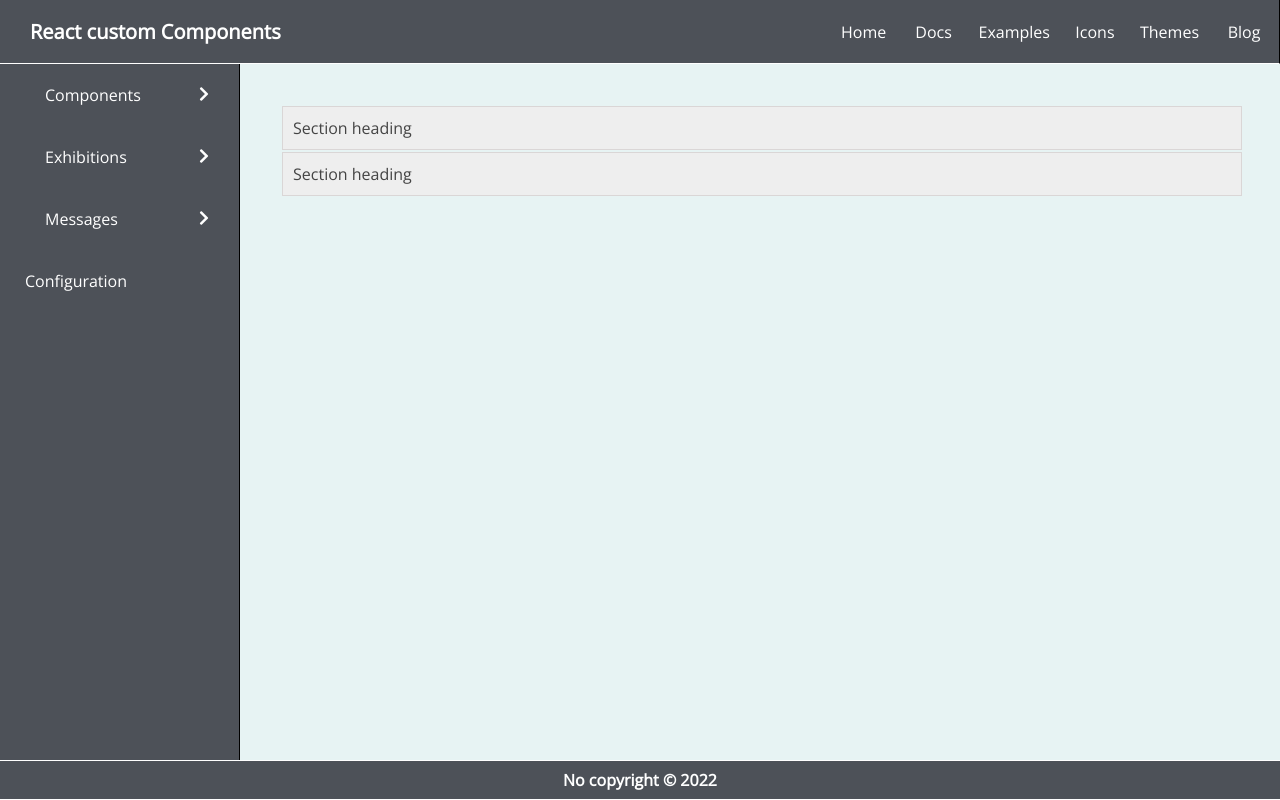
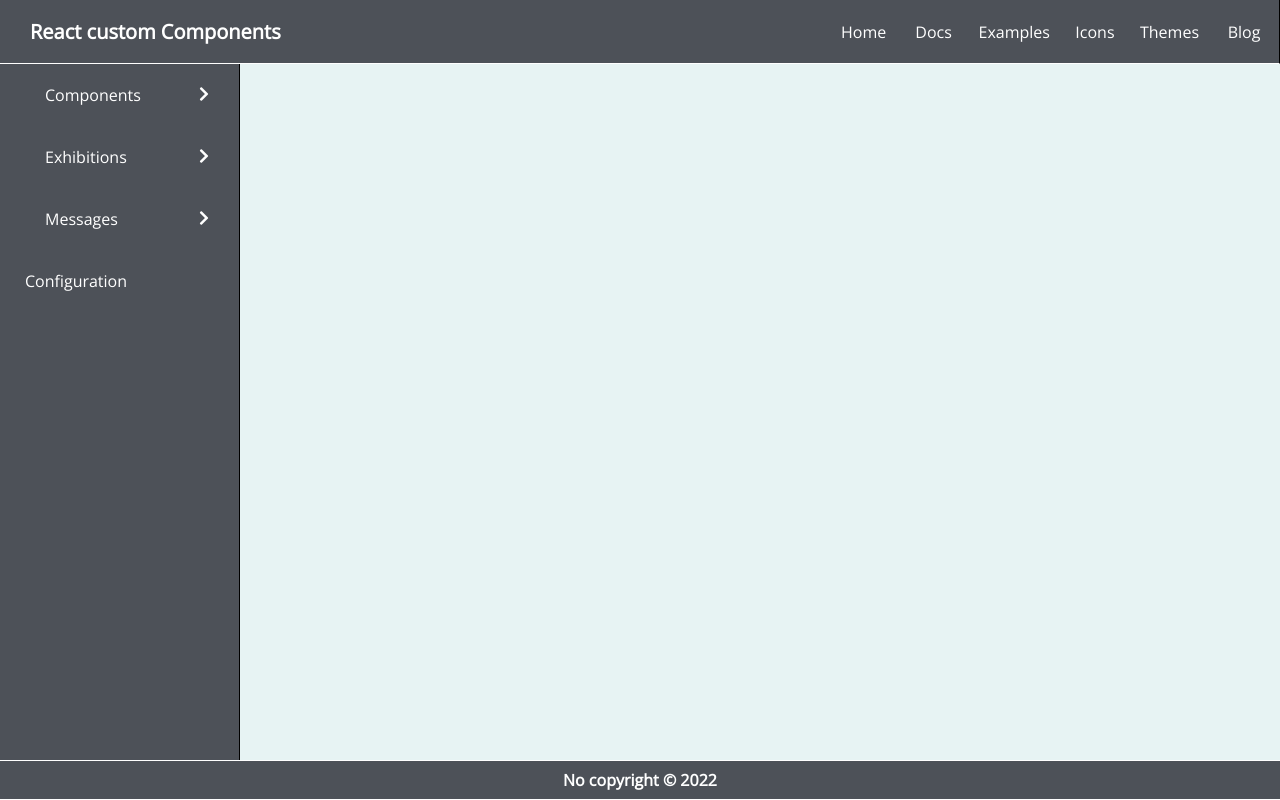
Before and after one commit to DevManish-07/ReactComponents, a React (Create React App) app: page / in a window 1280 px wide. Built offline with nearby package versions, Linux system fonts and the light colour scheme.

Commit message:
Added basic routing on container container

```diff
--- a/package.json
+++ b/package.json
@@ -11,6 +11,7 @@
     "@testing-library/user-event": "^13.5.0",
     "react": "^17.0.2",
     "react-dom": "^17.0.2",
+    "react-router-dom": "^6.2.2",
     "react-scripts": "5.0.0",
     "web-vitals": "^2.1.4"
   },
--- a/src/App.js
+++ b/src/App.js
@@ -3,9 +3,11 @@ import { Sidebar } from "./pagecomponents/sidebar/side_bar";
 import { Header } from "./pagecomponents/header/header";
 import { Footer } from "./pagecomponents/footer/footer";
 import { Contentcontainer } from "./pagecomponents/contentcontainer/contentcontainer";
+import { BrowserRouter as Router } from "react-router-dom";
 
 function App() {
   return (
+    <Router>
       <div className="wrapper">
         <div className="header">
           <Header />
@@ -20,6 +22,7 @@ function App() {
           <Footer />
         </div>
       </div>
+    </Router>
   );
 }
 
--- a/src/pagecomponents/contentcontainer/contentcontainer.js
+++ b/src/pagecomponents/contentcontainer/contentcontainer.js
@@ -1,11 +1,11 @@
 // import {Accordian} from "./index";
 import { Accordion } from "../../components/accordion/accordion";
+import { Route, Link, NavLink, Routes } from "react-router-dom";
 
 export const Contentcontainer = () => {
   return (
-    <>
-      <Accordion />
-      <Accordion />
-    </>
+    <Routes>
+      <Route path="/accordion" element={<Accordion></Accordion>} />
+    </Routes>
   );
 };
```
Also changed, not shown: 1 other file (tests, documents, lock files or other folders). Lines whose indentation alone changed are shown as unchanged.
